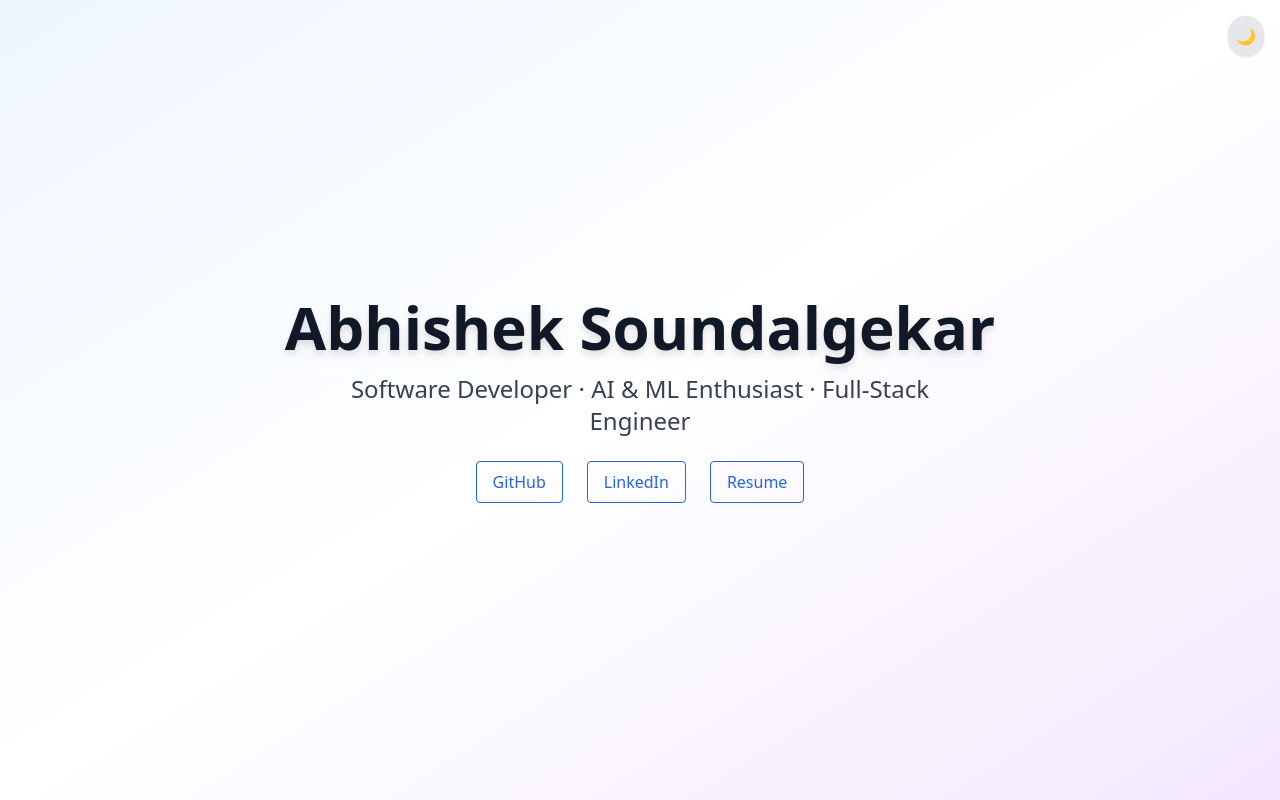
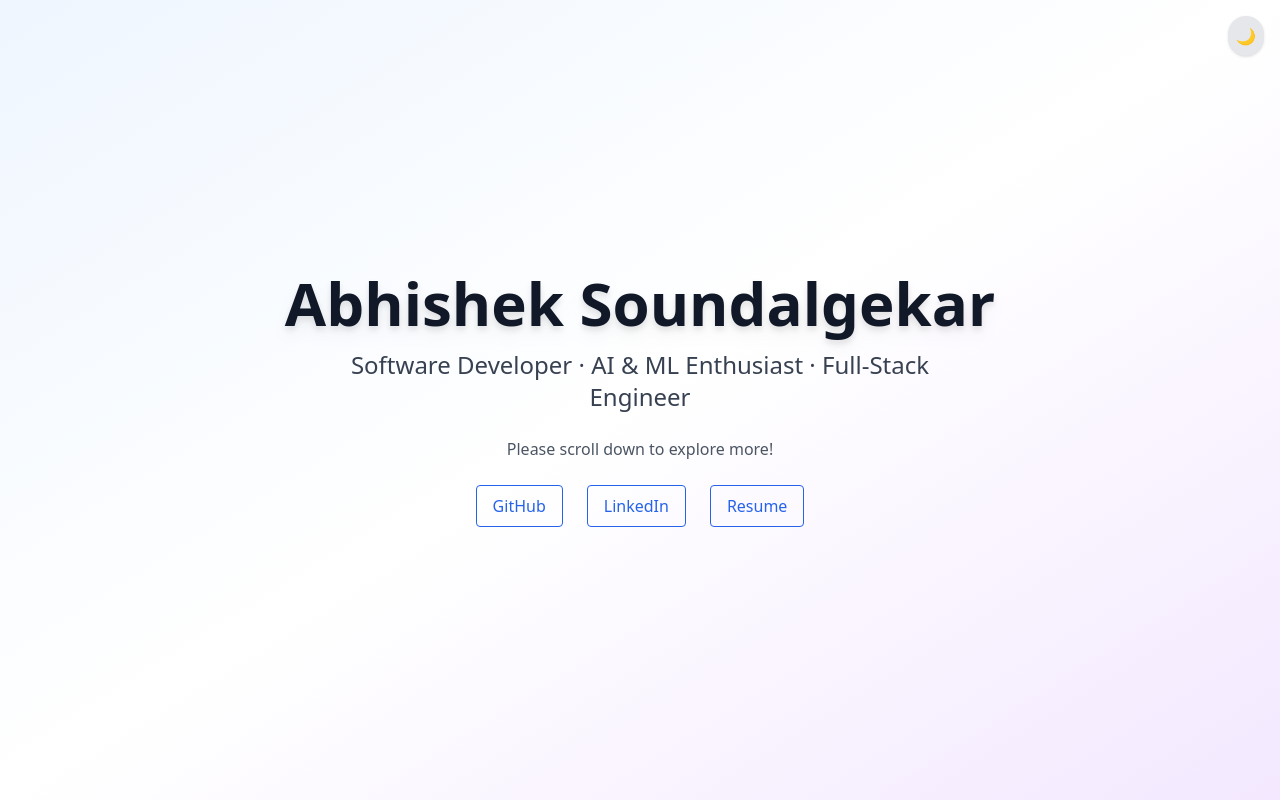
Before and after one commit to ABHISHEKSOUNDALGEKAR/Portfolio, a React (Vite) app in the folder portfolio-website/: page / in a window 1280 px wide. Shown: the top 800 px of the page. Built offline with nearby package versions, Linux system fonts and the light colour scheme.

Commit message:
adding resume

```diff
--- a/portfolio-website/src/components/Hero.jsx
+++ b/portfolio-website/src/components/Hero.jsx
@@ -1,4 +1,5 @@
 import { motion } from 'framer-motion';
+
 const Hero = () => (
   <section className="w-full h-screen flex flex-col items-center justify-center px-4 bg-gradient-to-br from-blue-50 via-white to-purple-100 text-center">
     <motion.h1
@@ -9,6 +10,7 @@ const Hero = () => (
     >
       Abhishek Soundalgekar
     </motion.h1>
+
     <motion.p
       className="mt-4 text-lg md:text-2xl text-gray-700 font-medium max-w-2xl"
       initial={{ opacity: 0 }}
@@ -17,22 +19,50 @@ const Hero = () => (
     >
       Software Developer · AI & ML Enthusiast · Full-Stack Engineer
     </motion.p>
+
+    <motion.div
+      className="mt-6 text-gray-600"
+      initial={{ opacity: 0 }}
+      animate={{ opacity: 1 }}
+      transition={{ delay: 0.8, duration: 1 }}
+    >
+      Please scroll down to explore more!
+    </motion.div>
+
     <motion.div
       className="flex flex-wrap justify-center gap-6 mt-6"
       initial={{ opacity: 0 }}
       animate={{ opacity: 1 }}
-      transition={{ delay: 0.8, duration: 1 }}
+      transition={{ delay: 1, duration: 1 }}
     >
-      <a href="https://github.com/ABHISHEKSOUNDALGEKAR" target="_blank" className="px-4 py-2 border border-blue-600 text-blue-600 rounded hover:bg-blue-600 hover:text-white transition">
+      <a
+        href="https://github.com/ABHISHEKSOUNDALGEKAR"
+        target="_blank"
+        rel="noopener noreferrer"
+        className="px-4 py-2 border border-blue-600 text-blue-600 rounded hover:bg-blue-600 hover:text-white transition"
+      >
         GitHub
       </a>
-      <a href="https://linkedin.com/in/abhishekmsoundalgekar" target="_blank" className="px-4 py-2 border border-blue-600 text-blue-600 rounded hover:bg-blue-600 hover:text-white transition">
+
+      <a
+        href="https://linkedin.com/in/abhishekmsoundalgekar"
+        target="_blank"
+        rel="noopener noreferrer"
+        className="px-4 py-2 border border-blue-600 text-blue-600 rounded hover:bg-blue-600 hover:text-white transition"
+      >
         LinkedIn
       </a>
-       <a href={`${import.meta.env.BASE_URL}assets/resume.pdf`} target="_blank" rel="noopener noreferrer" className="px-4 py-2 border border-blue-600 text-blue-600 rounded hover:bg-blue-600 hover:text-white transition">
-   Resume
- </a>
+
+      <a
+        href={`${import.meta.env.BASE_URL}assets/resume.pdf`}
+        target="_blank"
+        rel="noopener noreferrer"
+        className="px-4 py-2 border border-blue-600 text-blue-600 rounded hover:bg-blue-600 hover:text-white transition"
+      >
+        Resume
+      </a>
     </motion.div>
   </section>
 );
+
 export default Hero;
```
Also changed, not shown: 1 other file (tests, documents, lock files or other folders).
